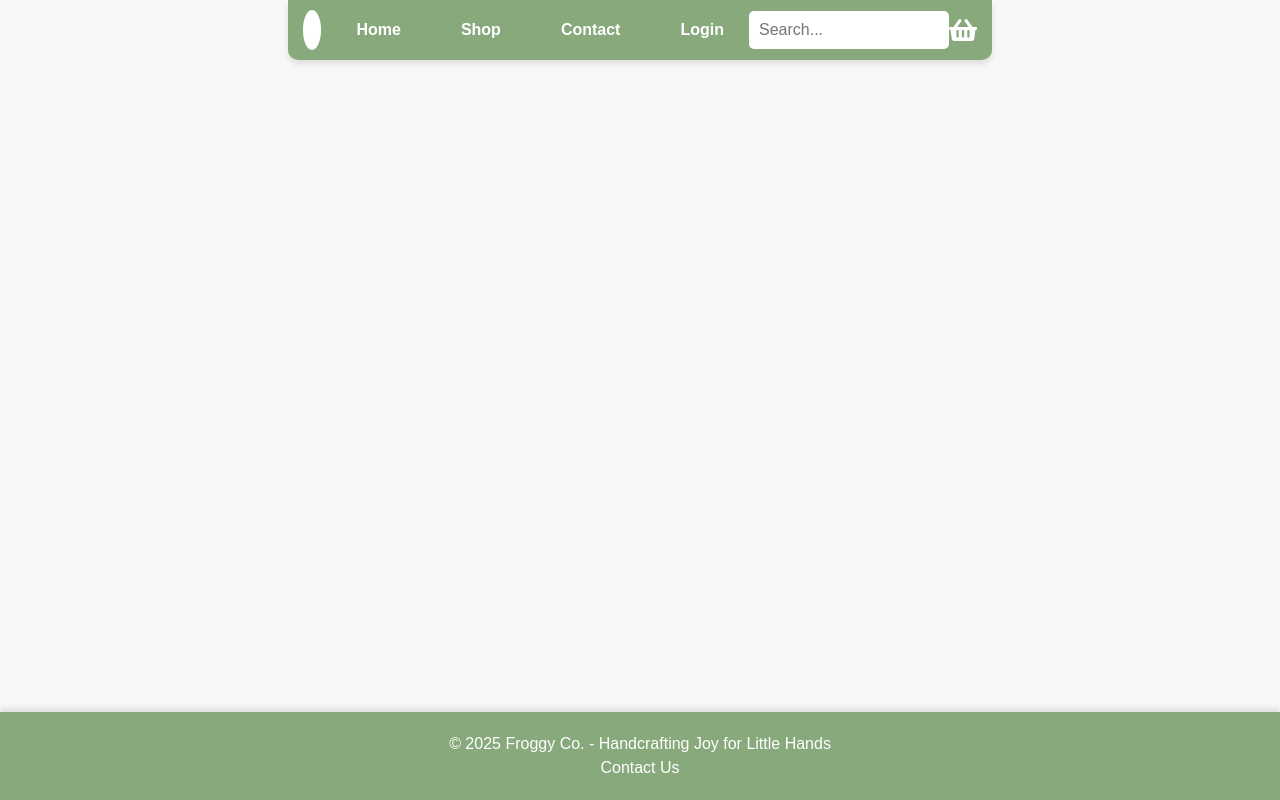
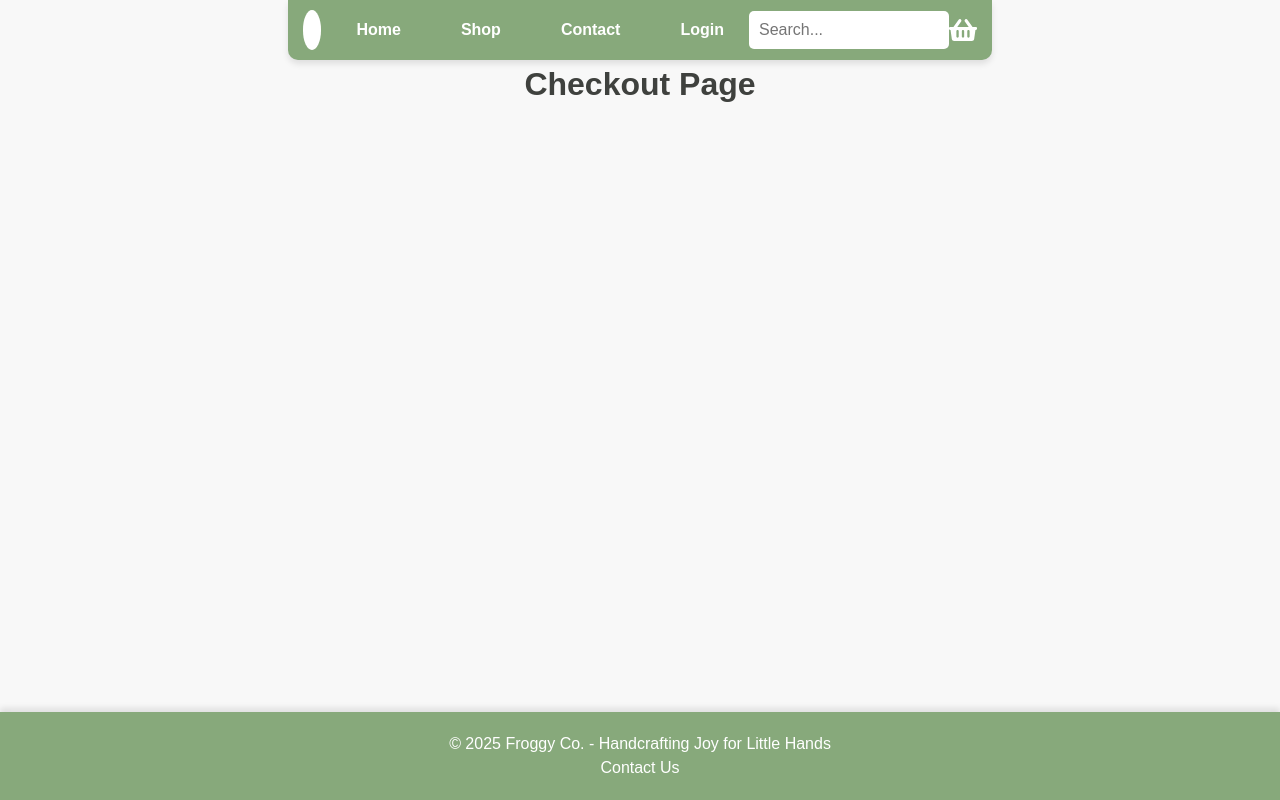
Before and after one commit to Jacks-orgi/Frog-Store, a React (Vite) app: page /Frog-Store/checkout in a window 1280 px wide. Built offline with nearby package versions, Linux system fonts and the light colour scheme.

Commit message:
Checkout Page added
Files for checkout page added

```diff
--- a/src/App.jsx
+++ b/src/App.jsx
@@ -19,6 +19,7 @@ import LoginPage from './pages/LoginPage';
 import RegisterPage from './pages/RegisterPage';
 import BasketPage from './pages/BasketPage';
 import AccountPage from './pages/AccountPage';
+import CheckoutPage from './pages/CheckoutPage';
 
 function App() {
   return (
@@ -53,6 +54,7 @@ function App() {
                 <Route path="/register" element={<RegisterPage />} />
                 <Route path="/basket" element={<BasketPage />} />
                 <Route path="/account" element={<AccountPage />} />
+                <Route path="/checkout" element={<CheckoutPage />} />
               </Routes>
               <Footer />
             </div>
--- a/src/pages/BasketPage.jsx
+++ b/src/pages/BasketPage.jsx
@@ -64,6 +64,10 @@ const BasketPage = () => {
     getCartInfo();
   }, []);
 
+  const calculateTotal = () => {
+    return cart.reduce((total, item) => total + item.price * item.quantity, 0).toFixed(2);
+  };
+
   return (
     <div className="basket-page">
 
@@ -101,6 +105,12 @@ const BasketPage = () => {
         ) : (
           <p>Your cart is empty.</p>
         )}
+
+        {cart.length > 0 && (
+          <div className="total-section">
+            <h3>Total: ${calculateTotal()}</h3>
+          </div>
+        )}
       </div>
     </div>
   );
--- /dev/null
+++ b/src/pages/CheckoutPage.jsx
@@ -0,0 +1,13 @@
+import React, { useState } from 'react';
+import './CheckoutPage.css';
+
+const CheckoutPage = () => {
+
+  return (
+    <div className="container">
+      <h1>Checkout Page</h1>
+    </div>
+  );
+};
+
+export default CheckoutPage;
```
Also changed, not shown: src/pages/CheckoutPage.css (added).
